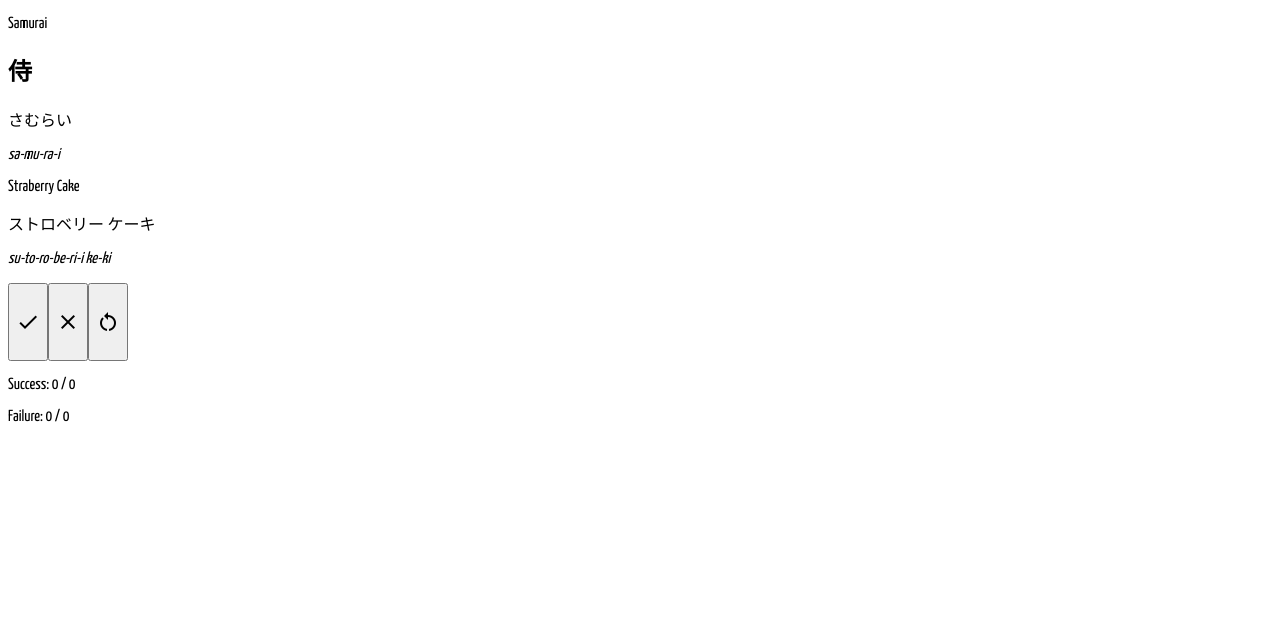
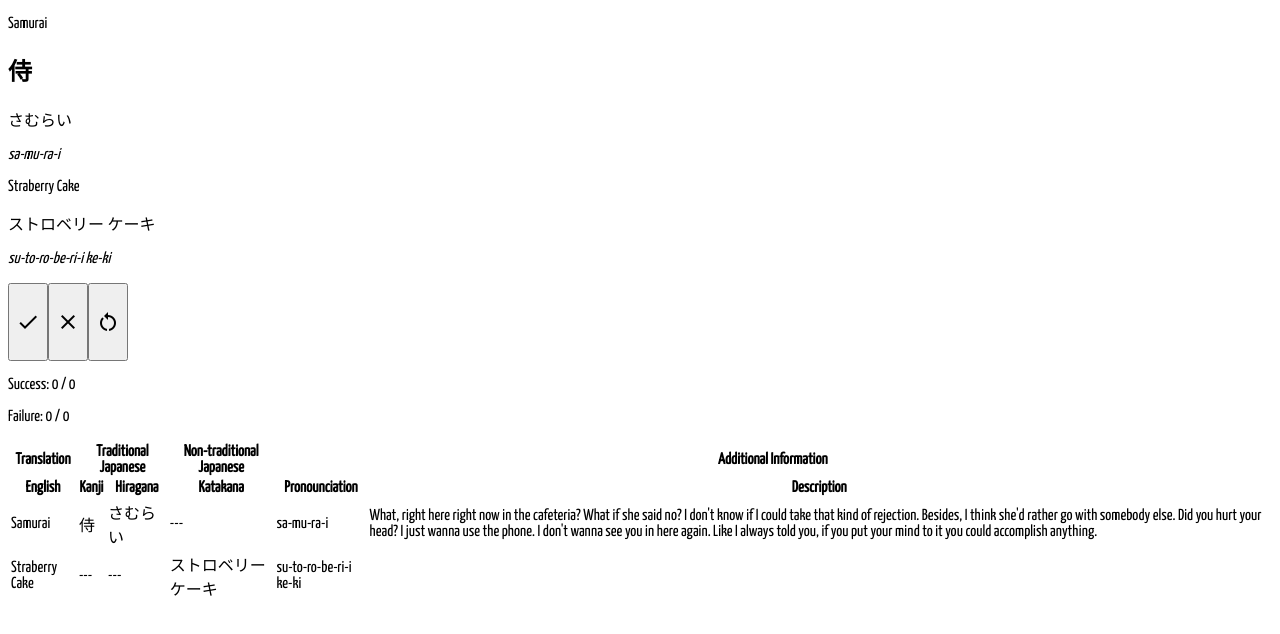
Before and after one commit to AndreWerthwein/learning-japanese, an Angular app: page / in a window 1280 px wide. Shown: the top 634 px of the page. Built offline with nearby package versions, Linux system fonts and the light colour scheme.

Commit message:
sketch: 'dictionary-table'-component

```diff
--- a/src/app/app.component.html
+++ b/src/app/app.component.html
@@ -1,3 +1,3 @@
-<vocabulary-card [data]="{translation: 'Samurai', originatesInJapanese: true, japanese: { kanji: '侍', hiragana: 'さむらい', pronounciation: 'sa-mu-ra-i'}}"></vocabulary-card>
-<vocabulary-card [data]="{translation: 'Straberry Cake', originatesInJapanese: false, japanese: {katakana: 'ストロベリー ケーキ', pronounciation: 'su-to-ro-be-ri-i ke-ki'}}"></vocabulary-card>
+<vocabulary-card *ngFor="let word of vocabulary" [data]="word"></vocabulary-card>
 <learner-toolbar></learner-toolbar>
+<dictionary-table [data]="dictionary"></dictionary-table>
--- a/src/app/app.component.ts
+++ b/src/app/app.component.ts
@@ -1,4 +1,9 @@
 import { Component } from '@angular/core';
+
+// example data
+import { VOCABULARY } from './data/data_vocabulary';
+import { iDictionaryTableRow } from './dictionary/dictionary-table/dictionary-table-row.model';
+import { iVocabularyCard } from './vocabulary/vocabulary-card/vocabulary-card.model';
 
 @Component({
   selector: 'app-root',
@@ -7,4 +12,14 @@ import { Component } from '@angular/core';
 })
 export class AppComponent {
   title = 'learning-japanese';
+  vocabulary: Array<iVocabularyCard> = VOCABULARY;
+  dictionary: Array<iDictionaryTableRow> = [
+    {
+      word: {translation: 'Samurai', originatesInJapanese: true, japanese: { kanji: '侍', hiragana: 'さむらい', pronounciation: 'sa-mu-ra-i'}},
+      description: ["What, right here right now in the cafeteria? What if she said no? I don't know if I could take that kind of rejection. Besides, I think she'd rather go with somebody else. Did you hurt your head? I just wanna use the phone. I don't wanna see you in here again. Like I always told you, if you put your mind to it you could accomplish anything."]
+    }, {
+      word: {translation: 'Straberry Cake', originatesInJapanese: false, japanese: {katakana: 'ストロベリー ケーキ', pronounciation: 'su-to-ro-be-ri-i ke-ki'}},
+      description: [""]
+    }
+  ]
 }
--- a/src/app/app.module.ts
+++ b/src/app/app.module.ts
@@ -10,13 +10,17 @@ import { VocabularyCard } from './vocabulary/vocabulary-card/vocabulary-card.com
 // learner-feedback
 import { LearnerToolbar } from './learner-feedback/learner-toolbar/learner-toolbar.component';
 
+// dictionary
+import { DictionaryTable } from './dictionary/dictionary-table/dictionary-table.component';
+
 @NgModule({
   declarations: [
     AppComponent,
     // vocabulary
     VocabularyCard,
     // learner-feedback
-    LearnerToolbar
+    LearnerToolbar,
+    DictionaryTable
   ],
   imports: [
     BrowserModule,
--- /dev/null
+++ b/src/app/data/data_vocabulary.ts
@@ -0,0 +1,8 @@
+import { iVocabularyCard } from "../vocabulary/vocabulary-card/vocabulary-card.model";
+
+const VOCABULARY : Array<iVocabularyCard> = [
+    {translation: 'Samurai', originatesInJapanese: true, japanese: { kanji: '侍', hiragana: 'さむらい', pronounciation: 'sa-mu-ra-i'}},
+    {translation: 'Straberry Cake', originatesInJapanese: false, japanese: {katakana: 'ストロベリー ケーキ', pronounciation: 'su-to-ro-be-ri-i ke-ki'}}
+]
+
+export { VOCABULARY};
--- /dev/null
+++ b/src/app/dictionary/dictionary-table/dictionary-table-row.model.ts
@@ -0,0 +1,6 @@
+import { iVocabularyCard } from "src/app/vocabulary/vocabulary-card/vocabulary-card.model";
+
+export interface iDictionaryTableRow {
+    word: iVocabularyCard,
+    description: Array<string>;
+}
--- /dev/null
+++ b/src/app/dictionary/dictionary-table/dictionary-table.component.html
@@ -0,0 +1,40 @@
+<table>
+    <thead>
+        <tr>
+            <th>Translation</th>
+            <th colspan="2">Traditional Japanese</th>
+            <th>Non-traditional Japanese</th>
+            <th colspan="2">Additional Information</th>
+        </tr>
+        <tr>
+            <th>English</th>
+            <th>Kanji</th>
+            <th>Hiragana</th>
+            <th>Katakana</th>
+            <th>Pronounciation</th>
+            <th>Description</th>
+        </tr>
+    </thead>
+    <tbody>
+        <tr *ngFor="let tableRow of data">
+            <td>{{ tableRow.word.translation}}</td>
+            <td>
+                <span *ngIf="tableRow.word.originatesInJapanese && tableRow.word.japanese.kanji">{{ tableRow.word.japanese.kanji }}</span>
+                <span *ngIf="!tableRow.word.originatesInJapanese  || !tableRow.word.japanese.kanji">---</span>
+            </td>
+            <td>
+                <span *ngIf="tableRow.word.originatesInJapanese && tableRow.word.japanese.hiragana">{{ tableRow.word.japanese.hiragana }}</span>
+                <span *ngIf="!tableRow.word.originatesInJapanese || !tableRow.word.japanese.hiragana">---</span>
+            </td>
+            <td>
+                <span *ngIf="!tableRow.word.originatesInJapanese && tableRow.word.japanese.katakana">{{ tableRow.word.japanese.katakana }}</span>
+                <span *ngIf="tableRow.word.originatesInJapanese || !tableRow.word.japanese.katakana">---</span>
+            </td>
+            <td>{{ tableRow.word.japanese.pronounciation}}</td>
+            <td>
+                <section *ngIf="tableRow.description" [innerHTML]="tableRow.description"></section>
+                <span *ngIf="!tableRow.description">---</span>
+            </td>
+        </tr>
+    </tbody>
+</table>
```
Also changed, not shown: src/app/dictionary/dictionary-table/dictionary-table.component.ts (added, +12 -0 lines), src/app/dictionary/dictionary-table/dictionary-table.component.scss (added), 1 other file (tests, documents, lock files or other folders).
